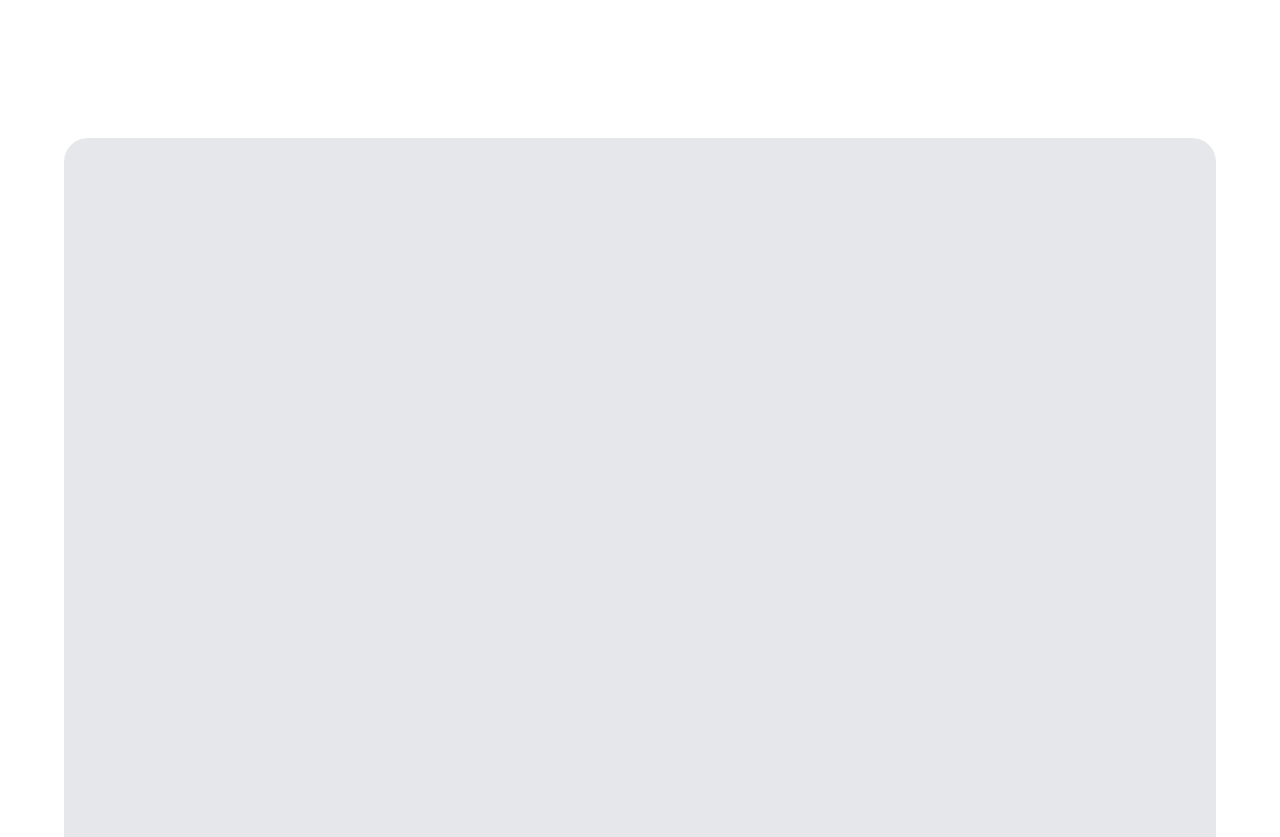
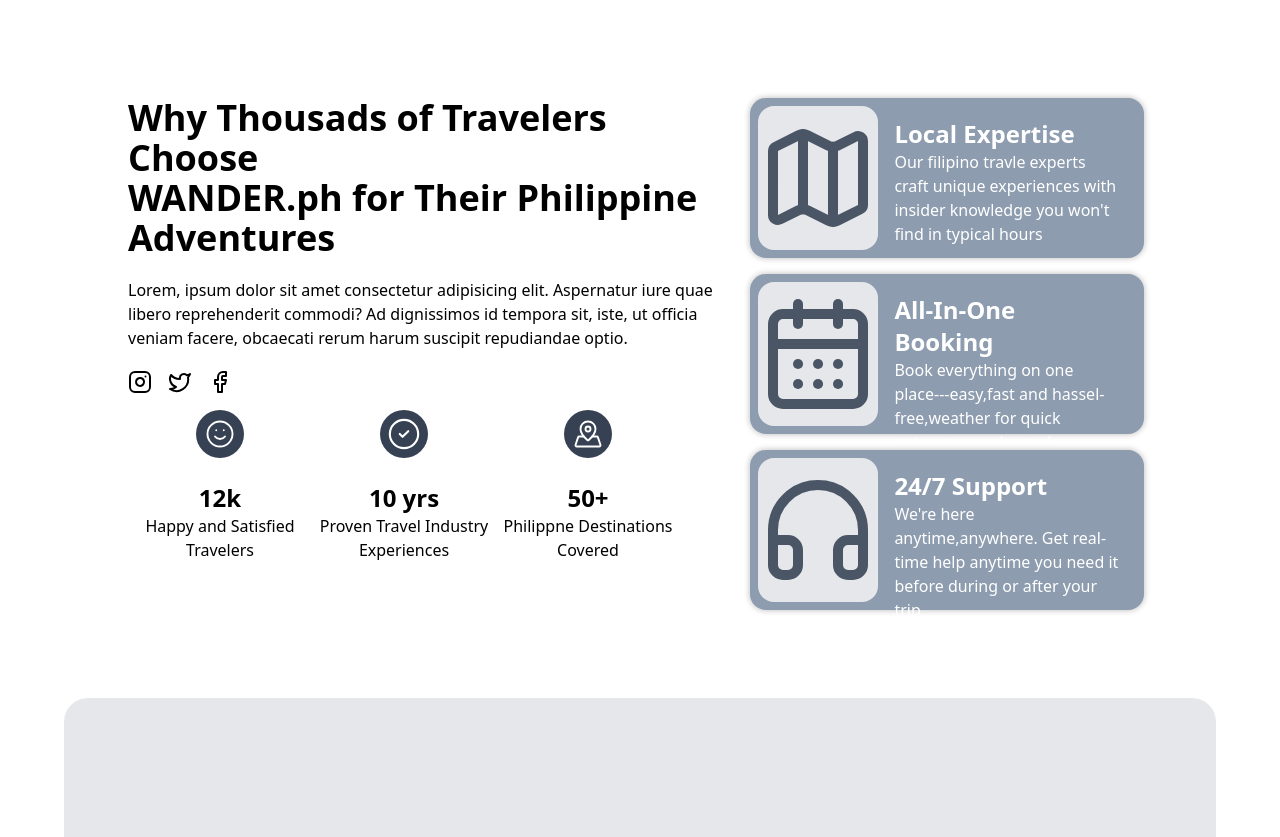
Before and after one commit to nischal-aachaju/Travel-UI, a React (Vite) app: page / in a window 1280 px wide. Shown: the part 782-1619 px from the top of the page. Built offline with nearby package versions, Linux system fonts and the light colour scheme.

Commit message:
body 1 added

```diff
--- /dev/null
+++ b/src/components/common/Book.jsx
@@ -0,0 +1,15 @@
+import React from 'react'
+
+const Book = ({e}) => {
+  return (
+    <div className='h-1/3 rounded-2xl shadow-[0px_0px_6px_rgba(17,17,26,0.3)] w-full px-2 py-2 bg-[#8d9caf] flex '>
+      <div className='h-full w-2.5/10 bg-gray-200 rounded-2xl  flex justify-center items-center'>{e.img}</div>
+      <div className='h-full w-7.5/10  text-white px-4 py-3 flex flex-col justify-between'>
+      <h4 className=' text-2xl font-semibold '>{e.title}</h4>
+      <p>{e.desc}</p>
+      </div>
+    </div>
+  )
+}
+
+export default Book
--- /dev/null
+++ b/src/components/common/Follow.jsx
@@ -0,0 +1,13 @@
+import React from 'react'
+
+const Follow = ({e}) => {
+  return (
+    <div className=' flex  flex-col items-center '>
+      <div className=' bg-gray-700 h-12 w-12 rounded-full flex justify-center items-center mb-6'>{e.img}</div>
+      <h5 className=' text-2xl font-semibold'>{e.follow}</h5>
+      <p className='text-center w-46'>{e.desc}</p>
+    </div>
+  )
+}
+
+export default Follow
--- a/src/components/layout/Body1.jsx
+++ b/src/components/layout/Body1.jsx
@@ -1,9 +1,68 @@
 import React from 'react'
+import { Map, CalendarDays, Headphones, Facebook, Instagram, Twitter, Smile, CircleCheck, MapPinned } from 'lucide-react'
+import Book from '../common/Book'
+import Follow from '../common/Follow'
 
 const Body1 = () => {
+  const book = [
+    {
+      img: <Map color="#4a5565" size={120} />,
+      title: "Local Expertise",
+      desc: "Our filipino travle experts craft unique experiences with insider knowledge you won't find in typical hours"
+    },
+    {
+      img: <CalendarDays color="#4a5565" size={120} />,
+      title: "All-In-One Booking",
+      desc: "Book everything on one place---easy,fast and hassel-free,weather for quick gateways or planned vacations "
+    },
+    {
+      img: <Headphones color="#4a5565" size={120} />,
+      title: "24/7 Support",
+      desc: "We're here anytime,anywhere. Get real-time help anytime you need it before during or after your trip."
+    }
+  ]
+  const status = [
+    {
+      img: <Smile color="#ffffff" size={30} strokeWidth={1.5} />,
+      follow: "12k",
+      desc: "Happy and Satisfied Travelers"
+    },
+    {
+      img: <CircleCheck color="#ffffff" size={34} strokeWidth={1.5} />,
+      follow: "10 yrs",
+      desc: "Proven Travel Industry Experiences"
+    },
+    {
+      img: <MapPinned color="#ffffff" size={30} strokeWidth={1.5} />,
+      follow: "50+",
+      desc: "Philippne Destinations Covered"
+    },
+
+  ]
+
   return (
-    <div>
-
+    <div className='h-140 w-full px-32  pb-20 flex justify-center items-center'>
+      <div className='h-full w-6/10 flex flex-col justify-between'>
+        <div className=' flex flex-col gap-5'>
+          <h2 className='font-semibold text-4xl'> Why Thousads of Travelers Choose <br /> WANDER.ph for Their Philippine Adventures</h2>
+          <p>Lorem, ipsum dolor sit amet consectetur adipisicing elit. Aspernatur iure quae libero reprehenderit commodi? Ad dignissimos id tempora sit, iste, ut officia veniam facere, obcaecati rerum harum suscipit repudiandae optio.</p>
+          <div className=' flex gap-4'>
+            <Instagram strokeWidth={2} />
+            <Twitter strokeWidth={2} />
+            <Facebook strokeWidth={2} />
+          </div>
+        </div>
+        <div className=' h-50 w-0 flex justify-between items-center'>
+          {status.map((e, idx) => {
+            return <Follow key={idx} e={e} />
+          })}
+        </div>
+      </div>
+      <div className='h-full w-4/10 flex gap-4 flex-col px-2'>
+        {book.map((e, idx) => {
+          return <Book key={idx} e={e} />
+        })}
+      </div>
     </div>
   )
 }
```
